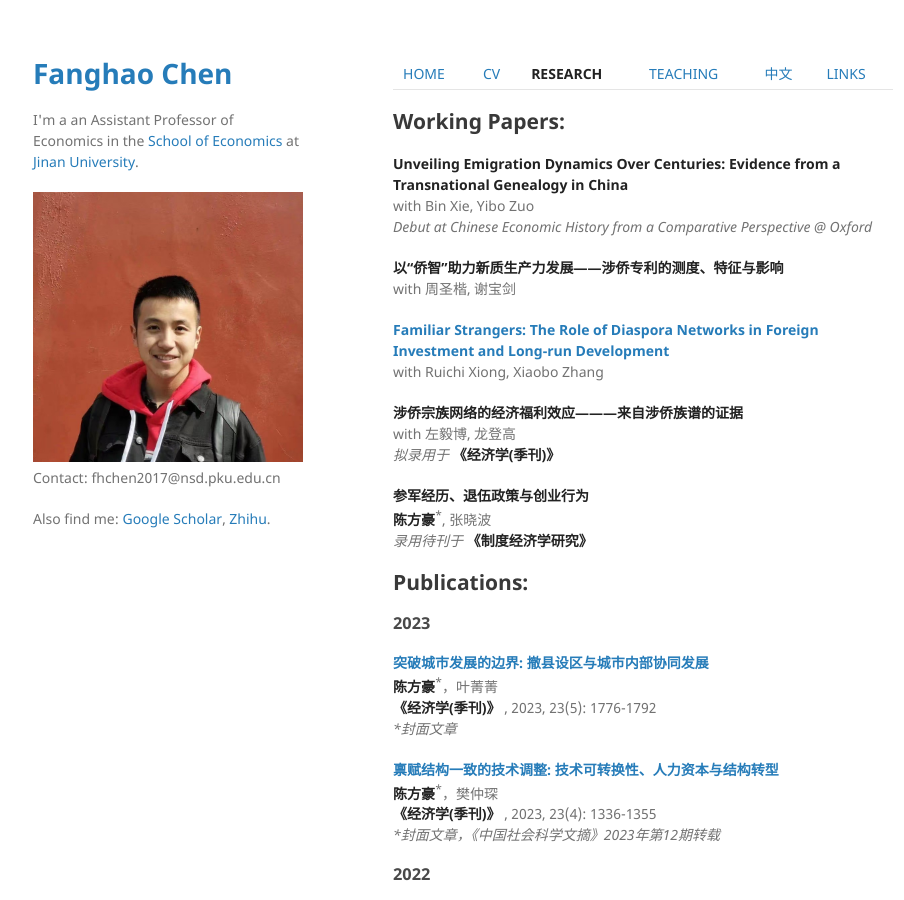
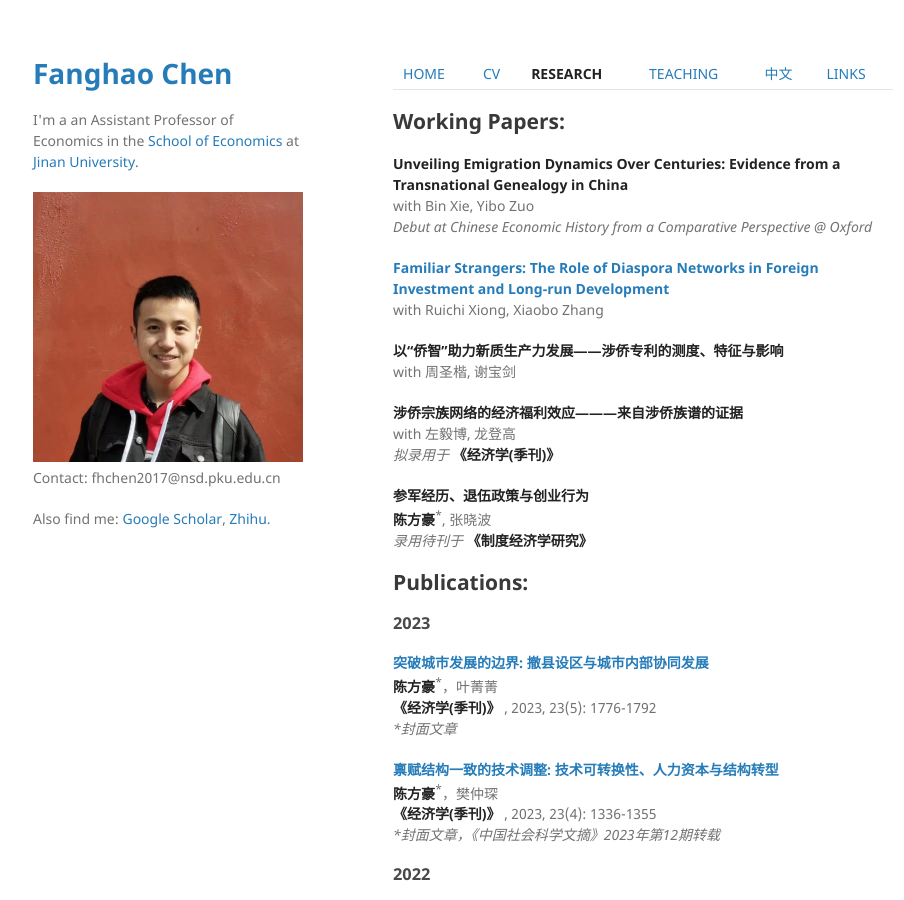
Before and after one commit to FanghaoChen/homepage, a Jekyll site: the page built from research.md, in a window 1280 px wide and 900 px high. Shown: the whole window, without its empty margins (177-1081 px from the left). Built offline with Jekyll 4.4.1, drawn with Linux system fonts in a browser that asks for light colours.

```diff
--- a/research.md
+++ b/research.md
@@ -10,11 +10,11 @@ layout: default
 with Bin Xie, Yibo Zuo  <br/>
 <em> Debut at Chinese Economic History from a Comparative Perspective @ Oxford </em>  <br/>
 
+**[Familiar Strangers: The Role of Diaspora Networks in Foreign Investment and Long-run Development](https://papers.ssrn.com/sol3/papers.cfm?abstract_id=4004159)** <br/>
+with Ruichi Xiong, Xiaobo Zhang
+
  **以“侨智”助力新质生产力发展——涉侨专利的测度、特征与影响** <br/>
 with 周圣楷, 谢宝剑 <br/>
-
-**[Familiar Strangers: The Role of Diaspora Networks in Foreign Investment and Long-run Development](https://papers.ssrn.com/sol3/papers.cfm?abstract_id=4004159)** <br/>
-with Ruichi Xiong, Xiaobo Zhang
 
 **涉侨宗族网络的经济福利效应———来自涉侨族谱的证据** <br/>
 with 左毅博, 龙登高 <br/>
```
